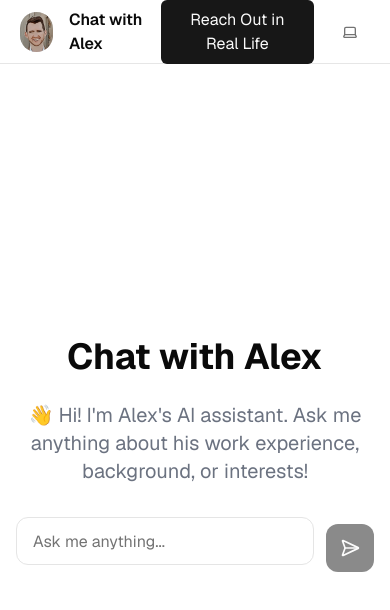
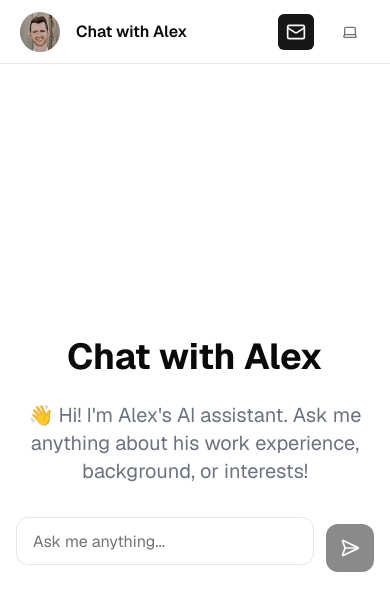
Before and after one commit to Alex-Borchers-22/alex-chat, a Next.js app: page / in a window 390 px wide. Shown: the top 610 px of the page. Built offline with nearby package versions, Linux system fonts and the light colour scheme.

Commit message:
Adjustments for mobile

```diff
--- a/app/layout-content.tsx
+++ b/app/layout-content.tsx
@@ -8,6 +8,7 @@ import { ContactDialog } from "@/components/contact-dialog";
 import "./globals.css";
 import alex from "@/public/alex.png";
 import Image from "next/image";
+import { Mail } from "lucide-react";
 
 const geistSans = Geist({
   display: "swap",
@@ -41,10 +42,17 @@ export function LayoutContent({
               </div>
               <div className="flex items-center gap-4">
                 <button
-                  className="bg-primary text-primary-foreground hover:bg-primary/90 px-4 py-2 rounded-md"
+                  className="bg-primary text-primary-foreground hover:bg-primary/90 px-4 py-2 rounded-md hidden sm:block"
                   onClick={() => setIsContactOpen(true)}
                 >
                   Reach Out in Real Life
+                </button>
+                <button
+                  className="bg-primary text-primary-foreground hover:bg-primary/90 p-2 rounded-md sm:hidden"
+                  onClick={() => setIsContactOpen(true)}
+                  aria-label="Contact"
+                >
+                  <Mail size={20} />
                 </button>
                 <ThemeSwitcher />
               </div>
```
